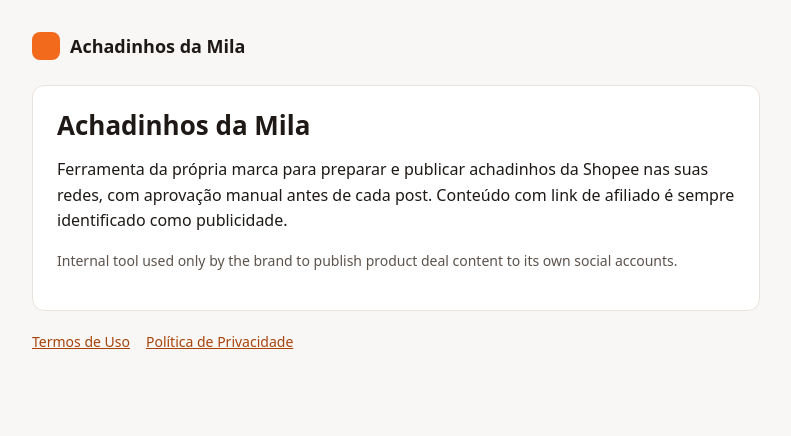
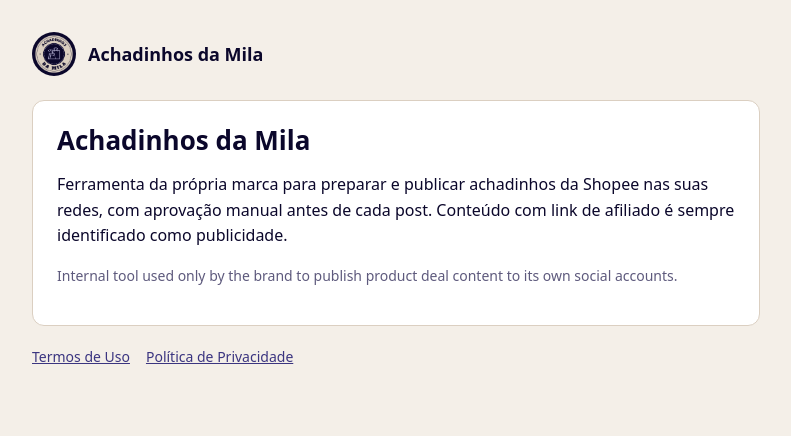
Before and after one commit to JessicaMayumi/achadinhos-legal, a plain HTML site: page index.html in a window 1280 px wide. Shown: the whole page, without its empty margins (244-1035 px from the left). Drawn offline with Linux system fonts and the light colour scheme.

Commit message:
Identidade visual da Mila (marinho, bege, selo)

```diff
--- a/estilo.css
+++ b/estilo.css
@@ -1,13 +1,13 @@
-:root{--bg:#F8F7F5;--card:#fff;--ink:#1E1916;--muted:#5C534D;--line:#E8E3DE;--accent:#F26B1D}
+:root{--bg:#F4EFE8;--card:#fff;--ink:#0B072B;--muted:#5E5A7D;--line:#DBCFC1;--accent:#0B072B;--lilas:#B2AECF}
 *{box-sizing:border-box}
 body{margin:0;background:var(--bg);color:var(--ink);font:16px/1.6 system-ui,-apple-system,"Segoe UI",Roboto,sans-serif}
 main{max-width:760px;margin:0 auto;padding:32px 16px 64px}
-.brand{display:flex;align-items:center;gap:10px;font-weight:800;font-size:18px;margin-bottom:24px}
-.brand span{width:28px;height:28px;border-radius:8px;background:var(--accent);display:inline-block}
+.brand{display:flex;align-items:center;gap:12px;font-weight:800;font-size:18px;margin-bottom:24px}
+.brand img{width:44px;height:44px;border-radius:50%}
 article{background:var(--card);border:1px solid var(--line);border-radius:12px;padding:24px}
 h1{font-size:26px;line-height:1.2;margin:0 0 4px}
 h2{font-size:18px;margin:28px 0 6px}
 .muted{color:var(--muted);font-size:14px}
 hr{border:0;border-top:1px solid var(--line);margin:36px 0}
-a{color:#A84309}
+a{color:#3B3580}
 nav{display:flex;gap:16px;margin-top:20px;font-size:14px}
--- a/index.html
+++ b/index.html
@@ -8,7 +8,7 @@
 </head>
 <body>
 <main>
-<div class="brand"><span></span>Achadinhos da Mila</div>
+<div class="brand"><img src="logo.png" alt="">Achadinhos da Mila</div>
 <article>
 <h1>Achadinhos da Mila</h1>
 <p>Ferramenta da própria marca para preparar e publicar achadinhos da Shopee nas suas redes, com aprovação
```
Also changed, not shown: privacidade.html (+1 -1 lines), termos.html (+1 -1 lines), logo.png (added).
